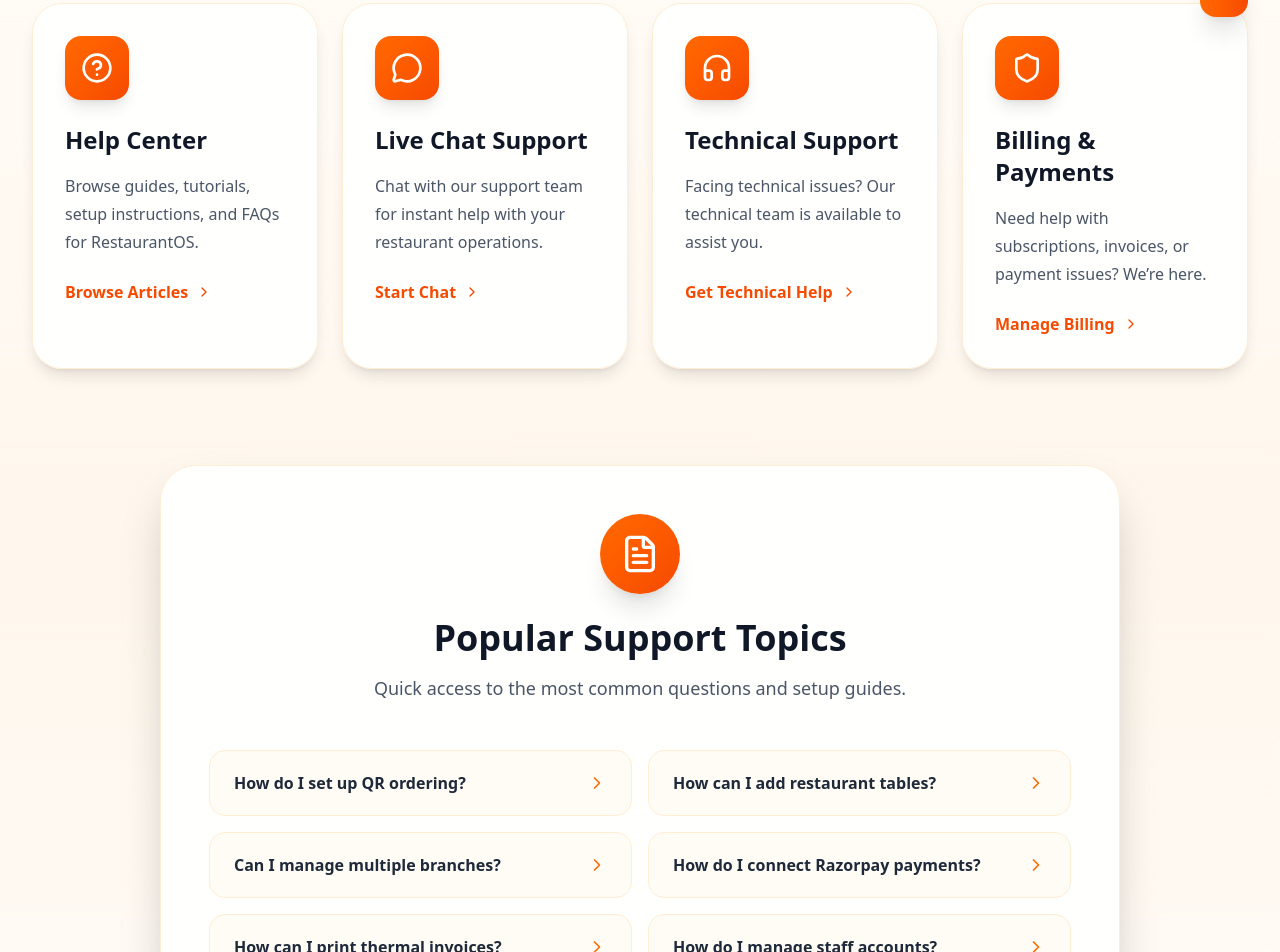
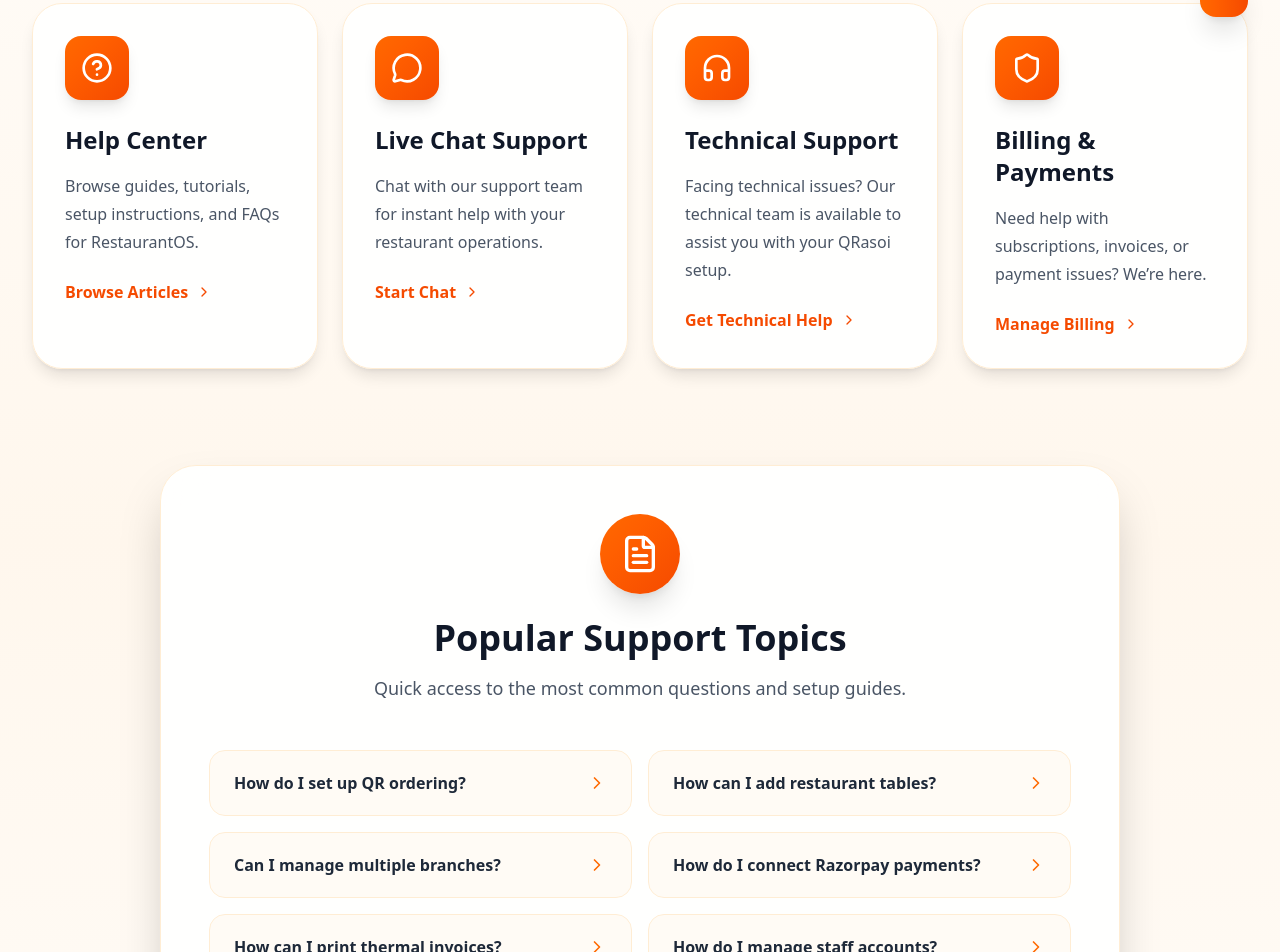
Before and after one commit to Jaysahu207/restaurant-os-marketing, a Next.js app: page /support in a window 1280 px wide. Shown: the part 751-1703 px from the top of the page. Built offline with nearby package versions, Linux system fonts and the light colour scheme.

Commit message:
Trigger redeploy

```diff
--- a/app/support/page.tsx
+++ b/app/support/page.tsx
@@ -37,7 +37,7 @@ export default function SupportPage() {
     {
       title: "Technical Support",
       description:
-        "Facing technical issues? Our technical team is available to assist you.",
+        "Facing technical issues? Our technical team is available to assist you with your QRasoi setup.",
       icon: Headphones,
       action: "Get Technical Help",
       href: "#",
```
